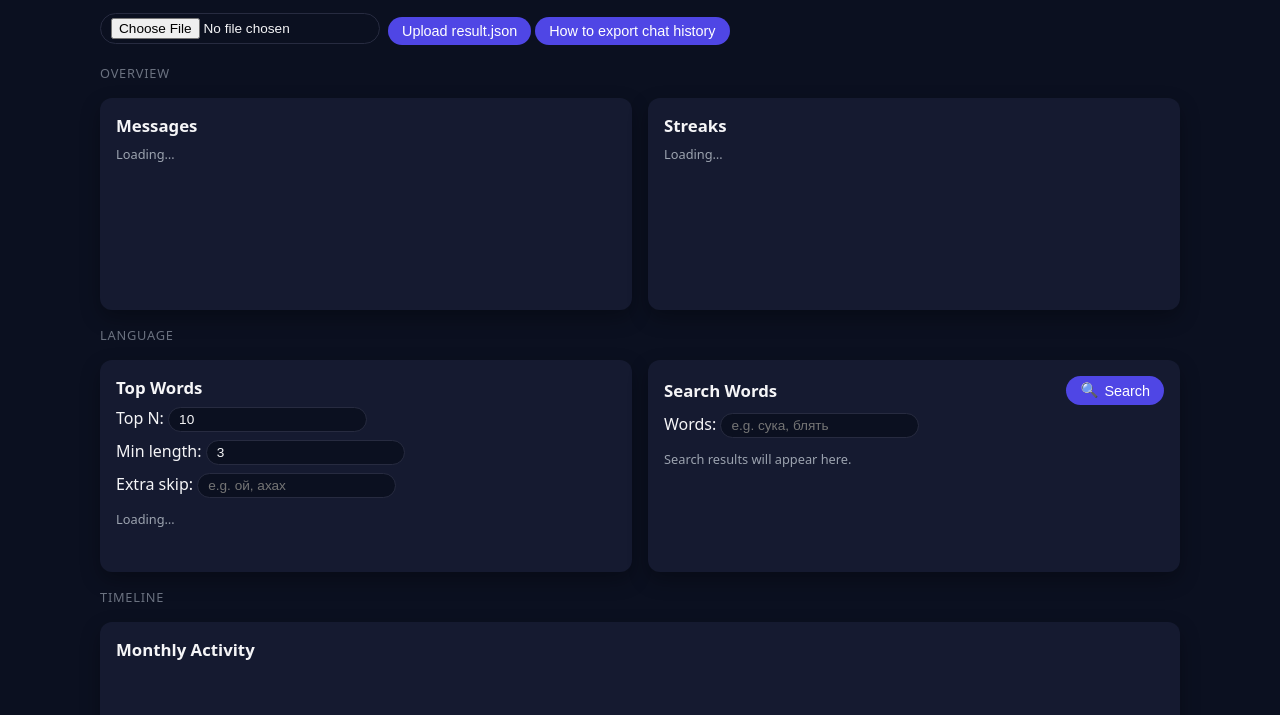
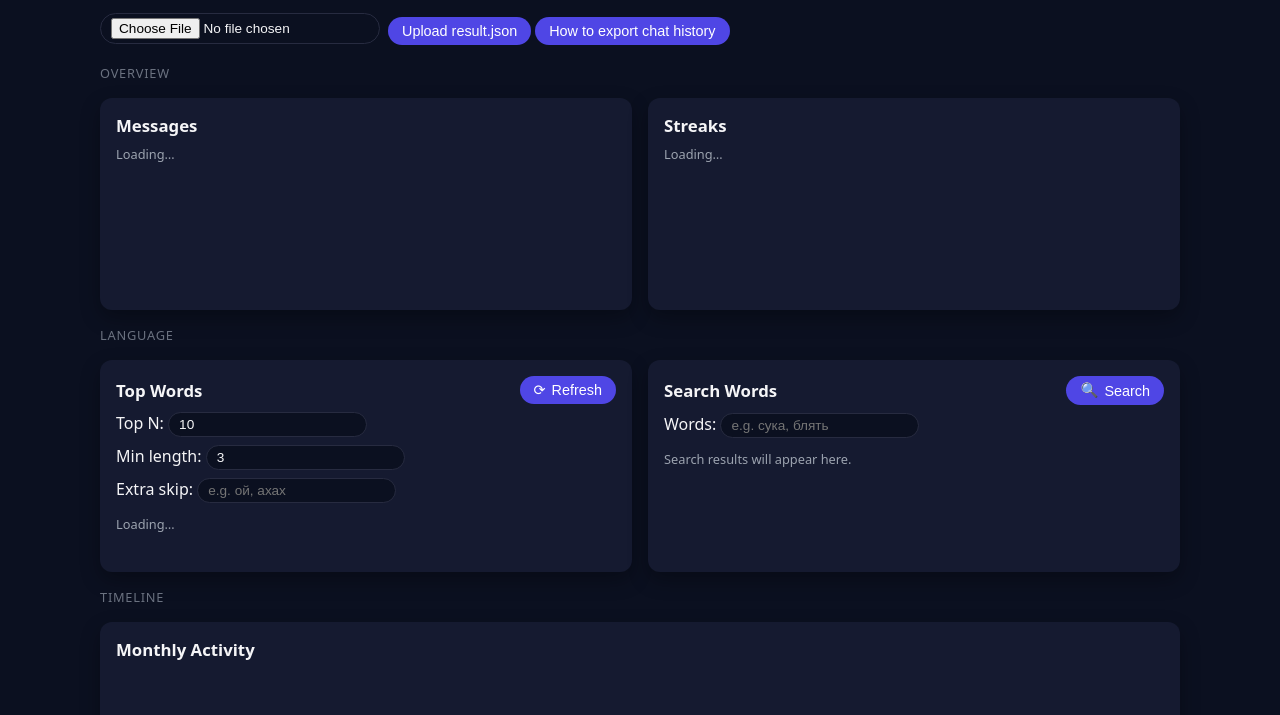
Before and after one commit to akchonya/2025-chat-stats, a plain HTML site: page frontend/index.html in a window 1280 px wide. Shown: the part 85-800 px from the top of the page. Drawn offline with Linux system fonts and the light colour scheme.

```diff
--- a/frontend/index.html
+++ b/frontend/index.html
@@ -254,7 +254,12 @@
       <div class="card">
         <div class="card-header">
           <h2>Top Words</h2>
+          <button onclick="loadTopWords()">
+            <span>⟳</span><span>Refresh</span>
+          </button>
         </div>
+
+
         <div class="card-body">
           <div class="controls">
             <label>Top N:
```
